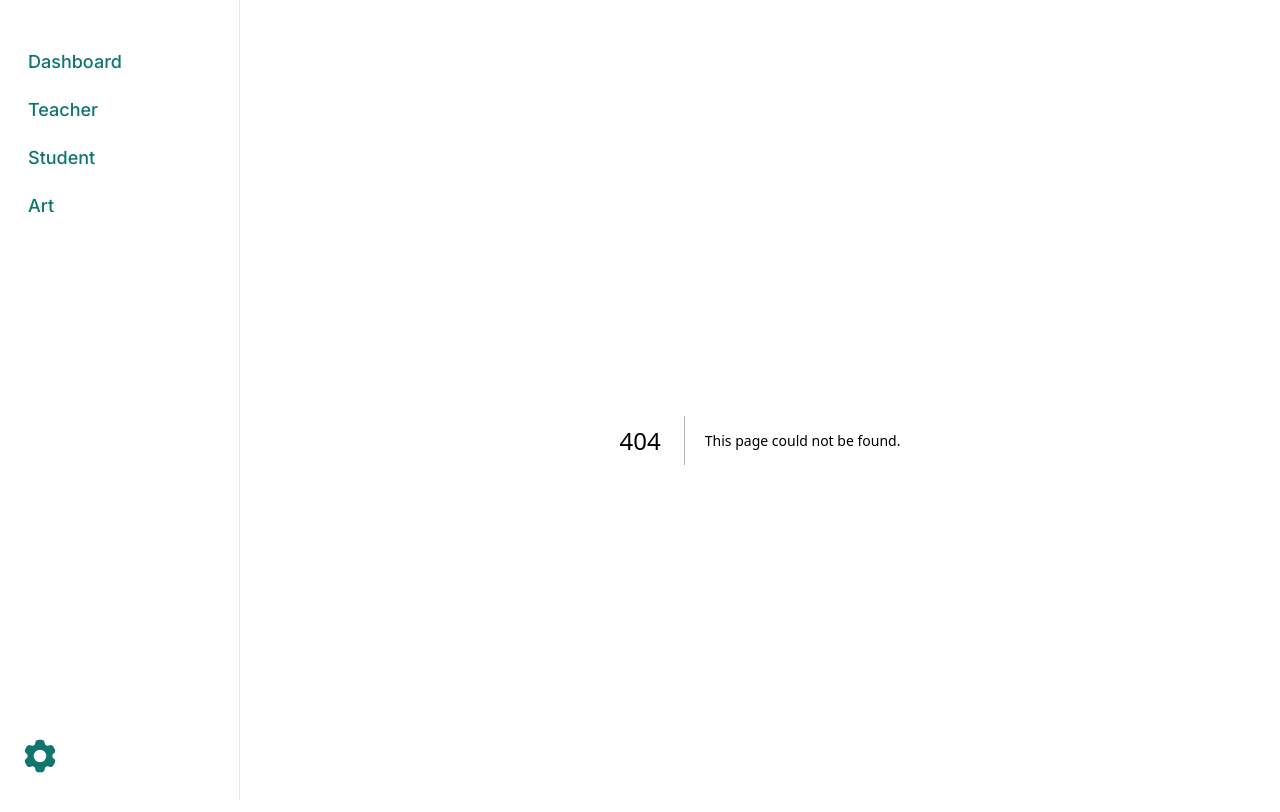
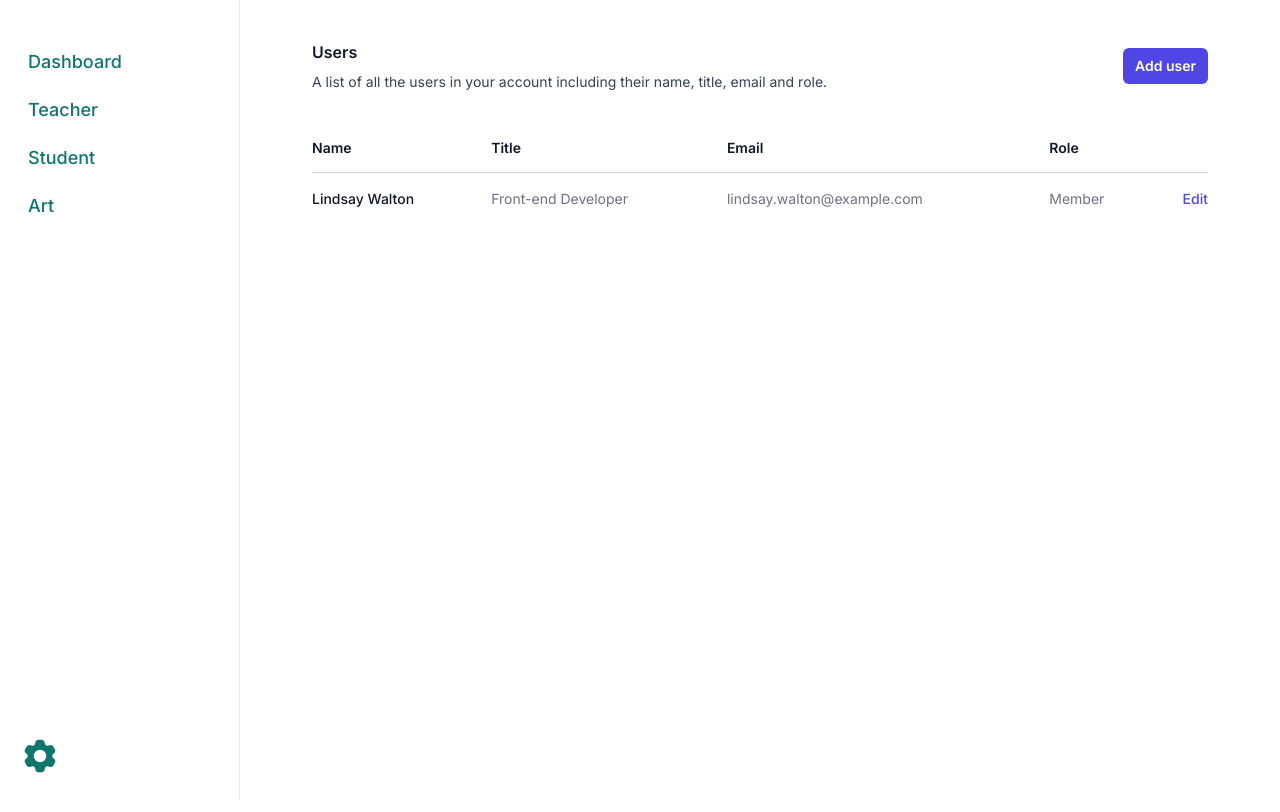
Before and after one commit to sakib-xrz/dashboard-task, a Next.js app: page /example in a window 1280 px wide. Before the commit this address had no page. Shown: the top 812 px of the page. Built offline with nearby package versions, Linux system fonts and the light colour scheme.

Commit message:
compact view create

```diff
--- a/src/app/art/page.jsx
+++ b/src/app/art/page.jsx
@@ -1,17 +1,18 @@
 "use client";
+import { useEffect, useState } from "react";
+import { useQuery } from "@tanstack/react-query";
+import { AdjustmentsHorizontalIcon } from "@heroicons/react/24/solid";
+import Link from "next/link";
 import { getArt } from "@/lib/api";
 import Modal from "@/lib/components/Modal/Modal";
 import CustomTable from "@/lib/components/Table/CustomTable";
-import { AdjustmentsHorizontalIcon } from "@heroicons/react/24/solid";
-import { useQuery } from "@tanstack/react-query";
-import Image from "next/image";
-import Link from "next/link";
-import React, { useState } from "react";
+import CardView from "@/lib/components/View/CardView";
+import CompactView from "@/lib/components/View/CompactView";
 
 const headers = ["ID", "ART", "TITLE", "PRICE", "SELLER", "DETAILS"];
 
 export default function Art() {
-    const { data: tableData, isLoading } = useQuery({
+    const { data, isLoading } = useQuery({
         queryKey: ["art"],
         queryFn: getArt,
     });
@@ -19,9 +20,37 @@ export default function Art() {
     const [modalOpen, setModalOpen] = useState(false);
     const [selectedDataId, setSelectedDataId] = useState(null);
 
+    const view = localStorage.getItem("view") || "tabular";
+
     const handleViewDetailsClick = (dataId) => {
         setSelectedDataId(dataId);
         setModalOpen(true);
+    };
+
+    useEffect(() => {
+        localStorage.setItem("view", view);
+    }, [view]);
+
+    const renderTableView = () => (
+        <CustomTable
+            headers={headers}
+            tableData={data}
+            handleViewDetailsClick={handleViewDetailsClick}
+        />
+    );
+
+    const renderCompactView = () => <CompactView data={data} />;
+    const renderCardView = () => <CardView data={data} />;
+
+    const renderView = () => {
+        switch (view) {
+            case "compact":
+                return renderCompactView();
+            case "card":
+                return renderCardView();
+            default:
+                return renderTableView();
+        }
     };
 
     return (
@@ -34,26 +63,22 @@ export default function Art() {
                 <>
                     <div className="flex justify-between items-center mb-5">
                         <p className="text-2xl lg:text-3xl text-gray-800 font-medium">
-                            Art: {tableData?.length}
+                            Art: {data?.length}
                         </p>
                         <Link
                             className="lg:hidden p-2 text-teal-700 rounded-md cursor-pointer font-medium text-lg"
-                            href={"/settings"}
+                            href="/settings"
                         >
                             <AdjustmentsHorizontalIcon className="h-8 w-8" />
                         </Link>
                     </div>
-                    <CustomTable
-                        headers={headers}
-                        tableData={tableData}
-                        handleViewDetailsClick={handleViewDetailsClick}
-                    />
+                    {renderView()}
                     <Modal
                         modalOpen={modalOpen}
                         setModalOpen={setModalOpen}
                         selectedDataId={selectedDataId}
                         setSelectedDataId={setSelectedDataId}
-                    />{" "}
+                    />
                 </>
             )}
         </div>
--- /dev/null
+++ b/src/app/example/page.jsx
@@ -0,0 +1,113 @@
+const people = [
+    {
+        name: "Lindsay Walton",
+        title: "Front-end Developer",
+        email: "lindsay.walton@example.com",
+        role: "Member",
+    },
+];
+
+export default function Example() {
+    return (
+        <div className="px-4 sm:px-6 lg:px-8">
+            <div className="sm:flex sm:items-center">
+                <div className="sm:flex-auto">
+                    <h1 className="text-base font-semibold leading-6 text-gray-900">
+                        Users
+                    </h1>
+                    <p className="mt-2 text-sm text-gray-700">
+                        A list of all the users in your account including their
+                        name, title, email and role.
+                    </p>
+                </div>
+                <div className="mt-4 sm:ml-16 sm:mt-0 sm:flex-none">
+                    <button
+                        type="button"
+                        className="block rounded-md bg-indigo-600 px-3 py-2 text-center text-sm font-semibold text-white shadow-sm hover:bg-indigo-500 focus-visible:outline focus-visible:outline-2 focus-visible:outline-offset-2 focus-visible:outline-indigo-600"
+                    >
+                        Add user
+                    </button>
+                </div>
+            </div>
+            <div className="-mx-4 mt-8 sm:-mx-0">
+                <table className="min-w-full divide-y divide-gray-300">
+                    <thead>
+                        <tr>
+                            <th
+                                scope="col"
+                                className="py-3.5 pl-4 pr-3 text-left text-sm font-semibold text-gray-900 sm:pl-0"
+                            >
+                                Name
+                            </th>
+                            <th
+                                scope="col"
+                                className="hidden px-3 py-3.5 text-left text-sm font-semibold text-gray-900 lg:table-cell"
+                            >
+                                Title
+                            </th>
+                            <th
+                                scope="col"
+                                className="hidden px-3 py-3.5 text-left text-sm font-semibold text-gray-900 sm:table-cell"
+                            >
+                                Email
+                            </th>
+                            <th
+                                scope="col"
+                                className="px-3 py-3.5 text-left text-sm font-semibold text-gray-900"
+                            >
+                                Role
+                            </th>
+                            <th
+                                scope="col"
+                                className="relative py-3.5 pl-3 pr-4 sm:pr-0"
+                            >
+                                <span className="sr-only">Edit</span>
+                            </th>
+                        </tr>
+                    </thead>
+                    <tbody className="divide-y divide-gray-200 bg-white">
+                        {people.map((person) => (
+                            <tr key={person.email}>
+                                <td className="w-full max-w-0 py-4 pl-4 pr-3 text-sm font-medium text-gray-900 sm:w-auto sm:max-w-none sm:pl-0">
+                                    {person.name}
+                                    <dl className="font-normal lg:hidden">
+                                        <dt className="sr-only">Title</dt>
+                                        <dd className="mt-1 truncate text-gray-700">
+                                            {person.title}
+                                        </dd>
+                                        <dt className="sr-only sm:hidden">
+                                            Email
+                                        </dt>
+                                        <dd className="mt-1 truncate text-gray-500 sm:hidden">
+                                            {person.email}
+                                        </dd>
+                                    </dl>
+                                </td>
+                                <td className="hidden px-3 py-4 text-sm text-gray-500 lg:table-cell">
+                                    {person.title}
+                                </td>
+                                <td className="hidden px-3 py-4 text-sm text-gray-500 sm:table-cell">
+                                    {person.email}
+                                </td>
+                                <td className="px-3 py-4 text-sm text-gray-500">
+                                    {person.role}
+                                </td>
+                                <td className="py-4 pl-3 pr-4 text-right text-sm font-medium sm:pr-0">
+                                    <a
+                                        href="#"
+                                        className="text-indigo-600 hover:text-indigo-900"
+                                    >
+                                        Edit
+                                        <span className="sr-only">
+                                            , {person.name}
+                                        </span>
+                                    </a>
+                                </td>
+                            </tr>
+                        ))}
+                    </tbody>
+                </table>
+            </div>
+        </div>
+    );
+}
--- /dev/null
+++ b/src/lib/components/Card/CompactViewCard.jsx
@@ -0,0 +1,62 @@
+import Image from 'next/image';
+import React from 'react'
+
+export default function CompactViewCard({data}) {
+    const {
+        title,
+        image,
+        price,
+        seller_name,
+        seller_avatar,
+        seller_city,
+        seller_country,
+    } = data;
+  return (
+      <div>
+          <div class="flex items-center overflow-hidden bg-white rounded-md shadow-md">
+              <div class="w-1/3">
+                  <Image
+                      className="w-auto h-32 object-cover"
+                      src={image}
+                      alt={title}
+                      width={"200"}
+                      height={"200"}
+                  />
+              </div>
+
+              <div class="w-full px-4">
+                  <div className="flex items-center gap-4 mb-2">
+                      <Image
+                          className="w-8 h-8 object-cover rounded-full"
+                          src={seller_avatar}
+                          alt={seller_name}
+                          width={"200"}
+                          height={"200"}
+                      />
+                      <div>
+                          <h4 className="font-semibold text-sm line-clamp-1">
+                              {seller_name}
+                          </h4>
+                          <p className="text-xs line-clamp-1">
+                              {seller_city},{seller_country}
+                          </p>
+                      </div>
+                  </div>
+
+                  <h1 class="text-md font-bold text-gray-800 mb-2 line-clamp-1">
+                      {title}
+                  </h1>
+
+                  <div class="flex justify-between item-center">
+                      <h1 class="text-lg font-bold text-gray-700 md:text-xl line-clamp-1">
+                          ${price}
+                      </h1>
+                      <button className="bg-teal-100 text-teal-600 px-2 py-1 rounded-md text-sm">
+                          Buy Now
+                      </button>
+                  </div>
+              </div>
+          </div>
+      </div>
+  );
+}
--- a/src/lib/components/LeftSidebar/LeftSidebar.jsx
+++ b/src/lib/components/LeftSidebar/LeftSidebar.jsx
@@ -45,7 +45,7 @@ export default function LeftSidebar() {
             <div className="p-3 lg:hidden">
                 <button
                     onClick={() => setIsExpand(!expand)}
-                    className="w-full bg-transparent text-teal-600 border border-teal-600 font-medium rounded-lg text-sm px-5 py-2.5 flex items-center justify-between "
+                    className="w-full bg-transparent text-teal-600 border border-teal-600 font-medium rounded-lg text-sm px-5 py-2.5 flex items-center justify-between capitalize"
                     type="button"
                 >
                     {pathname === "/"
@@ -54,7 +54,9 @@ export default function LeftSidebar() {
                         ? "Teacher"
                         : pathname === "/student"
                         ? "Student"
-                        : "Art"}
+                        : pathname === "/art"
+                        ? "Art"
+                        : pathname.split("/")[1]}
                     <ChevronDownIcon className="h-5 w-5" />
                 </button>
 
--- /dev/null
+++ b/src/lib/components/View/CardView.jsx
@@ -0,0 +1,5 @@
+import React from 'react'
+
+export default function CardView({ data }) {
+    return <div>CardView</div>;
+}
--- /dev/null
+++ b/src/lib/components/View/CompactView.jsx
@@ -0,0 +1,12 @@
+import React from "react";
+import CompactViewCard from "../Card/CompactViewCard";
+
+export default function CompactView({ data }) {
+    return (
+        <div className="grid sm:grid-cols-2 xl:grid-cols-3 2xl:grid-cols-4 gap-5">
+            {data?.map((item) => (
+                <CompactViewCard data={item} key={data.id} />
+            ))}
+        </div>
+    );
+}
```
